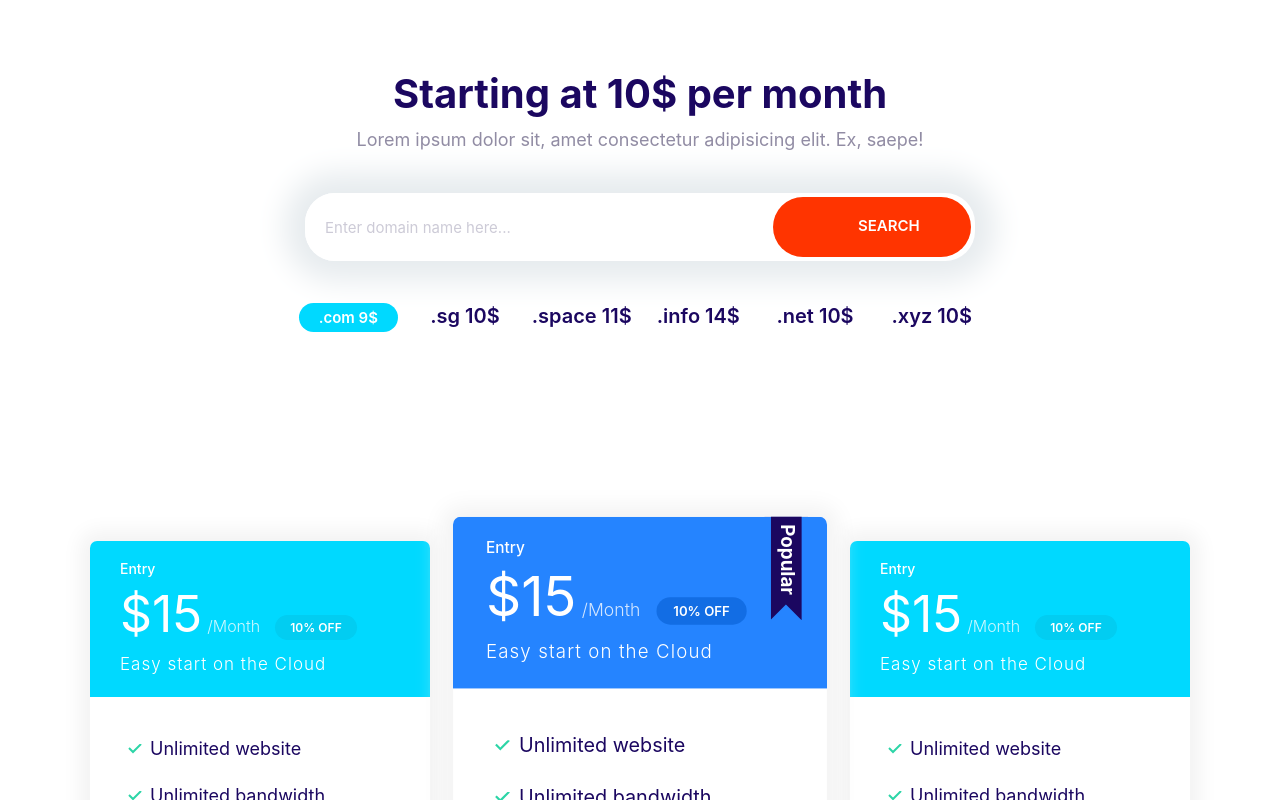
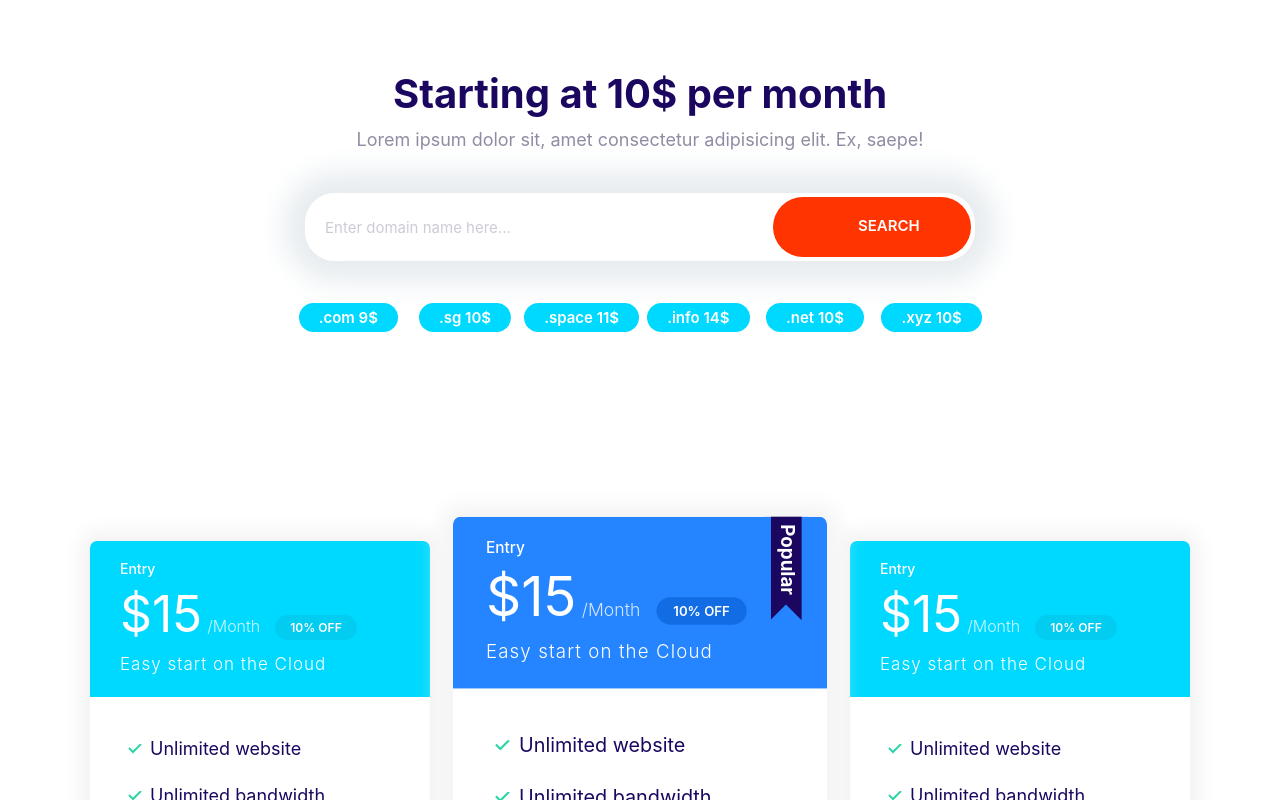
Before and after one commit to emaliraza/Alified, a website built with Parcel: page index.html in a window 1280 px wide. Shown: the part 1733-2533 px from the top of the page. Built offline with nearby package versions, Linux system fonts and the light colour scheme.

Commit message:
making a little bit of change.

```diff
--- a/css/styles.css
+++ b/css/styles.css
@@ -731,8 +731,10 @@
     }
 
     .hero__content {
-      text-align: left;
+      text-align:center;
       align-self: center;
+
+
     }
   }
 
--- a/index.html
+++ b/index.html
@@ -35,7 +35,7 @@
         <header class="block__header hero__content">
             <h1 class="block__heading">Cloud Hosting For Pros</h1>
             <p class="hero__tagline">Deploy your website in less than 60 seconds.</p>
-            <a href="" class="btn btn--accent btn--strechted">Get Started</a>
+            <a href="https://www.morosoft.org/" class="btn btn--accent btn--strechted">Get Started</a>
         </header>
         <img class="hero__image" src="images/banner.png" alt="">
     </div>
@@ -55,11 +55,11 @@
 </div>
 <ul class="list block-domain__prices">
  <li><span class="badge badge--secondary">.com 9$</span></li>
- <li>.sg 10$</li>
- <li>.space 11$</li>
- <li>.info 14$</li>
- <li>.net 10$</li>
- <li>.xyz 10$</li>
+ <li><span class="badge badge--secondary">.sg 10$</span></li>
+ <li><span class="badge badge--secondary">.space 11$</span></li>
+ <li><span class="badge badge--secondary">.info 14$</span></li>
+ <li><span class="badge badge--secondary">.net 10$</span></li>
+ <li><span class="badge badge--secondary">.xyz 10$</span></li>
 </ul>
 </section>
 <section class="block container block-plans" data-aos="fade-up">
```
